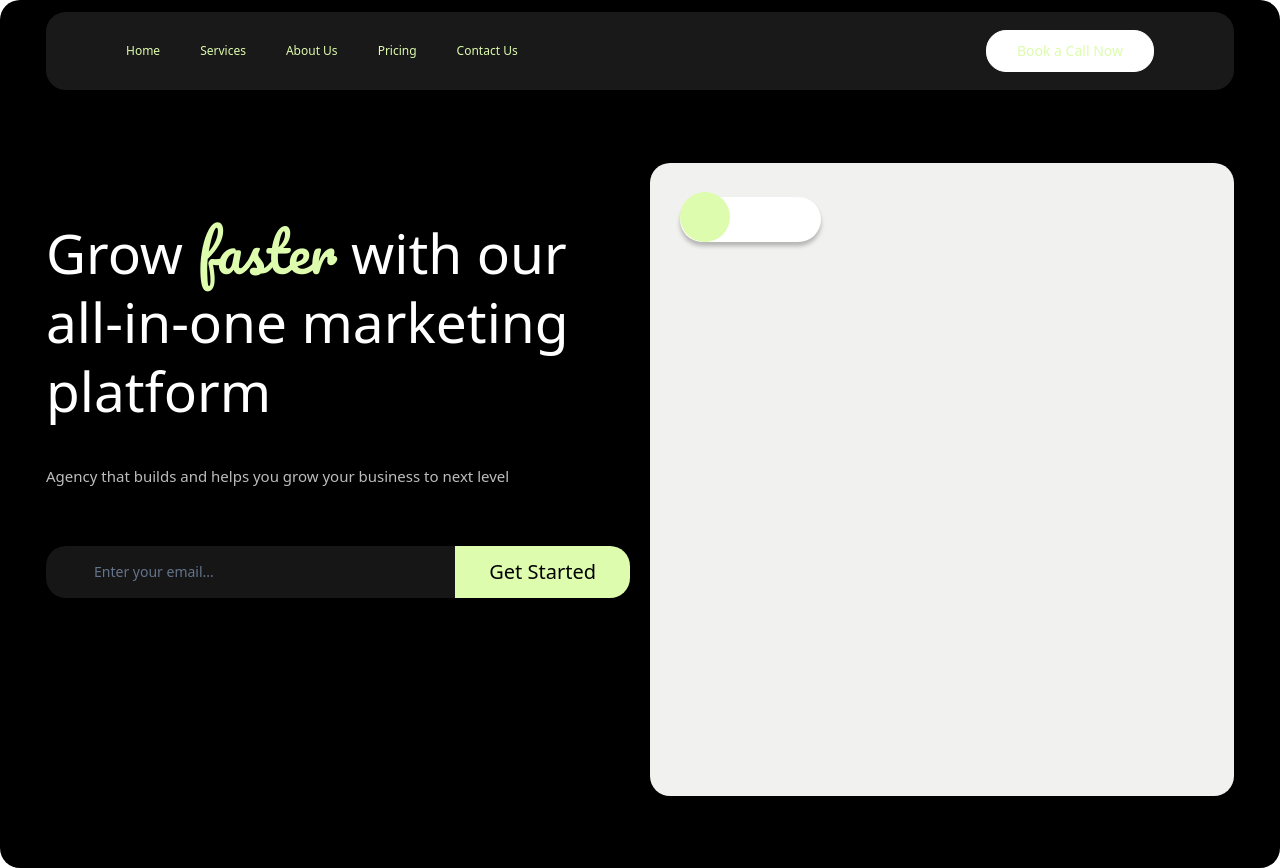
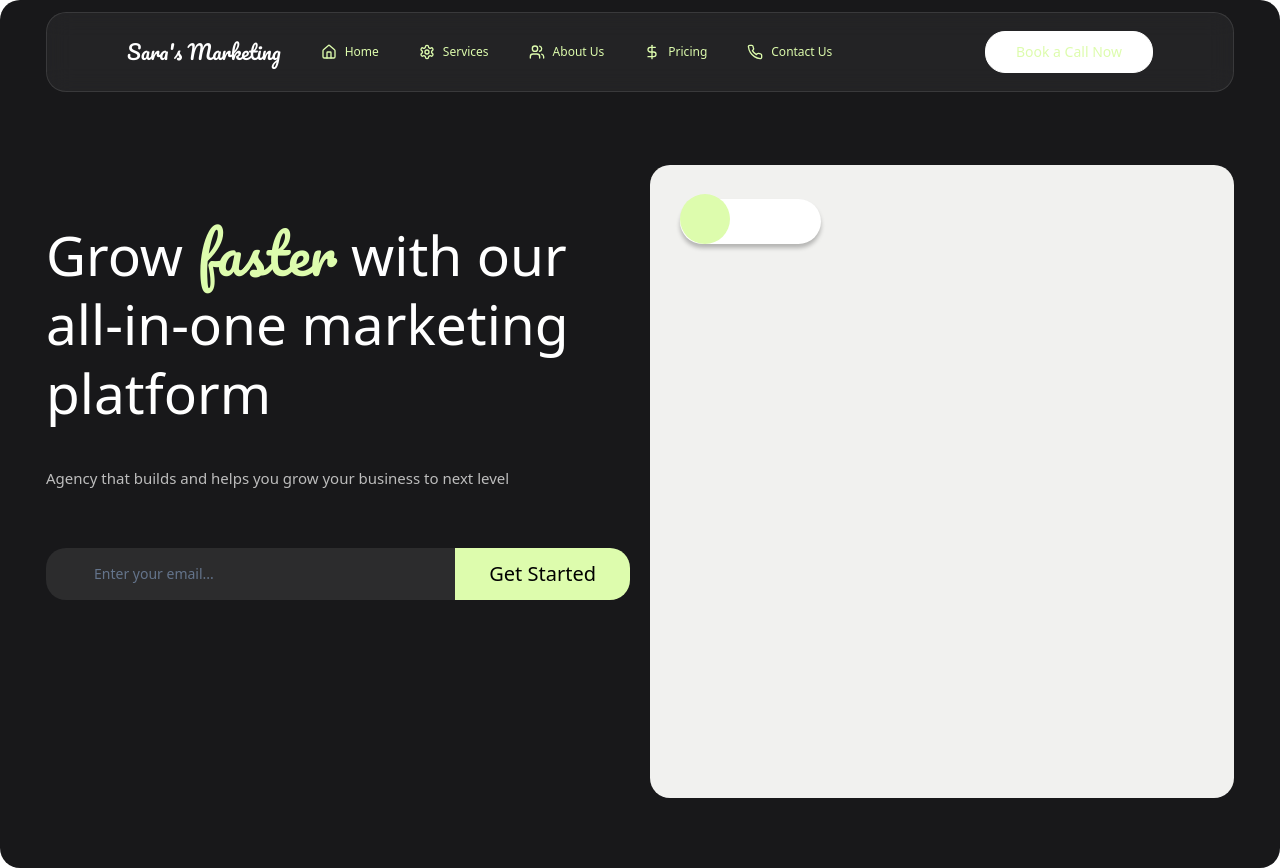
Before and after one commit to mujtahid-py/p-863186, a React (Vite) app: page / in a window 1280 px wide. Built offline with nearby package versions, Linux system fonts and the light colour scheme.

Commit message:
Update navbar and hero styles
- Lightened the shade of black used.
- Added vector icons to navbar links.
- Added a temporary "Sara's Marketing" logo to the navbar.
- Made the navbar fully transparent with rounded corners and a glassmorphic effect.

```diff
--- a/src/components/home/Navbar.tsx
+++ b/src/components/home/Navbar.tsx
@@ -1,27 +1,36 @@
+
 import React from "react";
 import { Button } from "@/components/ui/button";
+import { Home, Settings, Users, DollarSign, Phone } from "lucide-react";
 
 const Navbar = () => {
   const navItems = [
-    { label: "Home", href: "#" },
-    { label: "Services", href: "#services" },
-    { label: "About Us", href: "#about" },
-    { label: "Pricing", href: "#pricing" },
-    { label: "Contact Us", href: "#contact" },
+    { label: "Home", href: "#", icon: Home },
+    { label: "Services", href: "#services", icon: Settings },
+    { label: "About Us", href: "#about", icon: Users },
+    { label: "Pricing", href: "#pricing", icon: DollarSign },
+    { label: "Contact Us", href: "#contact", icon: Phone },
   ];
 
   return (
-    <nav className="bg-[rgba(247,242,242,0.1)] flex w-full items-center justify-between text-xs text-[#DDFCAD] px-20 py-[18px] rounded-[20px] max-md:px-5">
+    <nav className="backdrop-blur-md bg-white/5 border border-white/10 flex w-full items-center justify-between text-xs text-[#DDFCAD] px-20 py-[18px] rounded-[20px] max-md:px-5">
+      <div className="flex items-center gap-[40px]">
+        <span className="text-xl font-['Pacifico'] text-white">Sara's Marketing</span>
         <div className="flex items-center gap-[40px] flex-wrap">
-        {navItems.map((item) => (
+          {navItems.map((item) => {
+            const Icon = item.icon;
+            return (
               <a
                 key={item.label}
                 href={item.href}
-            className="hover:text-white transition-colors"
+                className="hover:text-white transition-colors flex items-center gap-2"
               >
+                <Icon size={16} />
                 {item.label}
               </a>
-        ))}
+            );
+          })}
+        </div>
       </div>
       <Button
         variant="outline"
--- a/src/pages/Index.tsx
+++ b/src/pages/Index.tsx
@@ -6,7 +6,7 @@ import Hero from "@/components/home/Hero";
 const Index = () => {
   return (
     <main className="bg-white min-h-screen overflow-hidden">
-      <div className="relative min-h-[868px] w-full pt-3 pb-[67px] px-3.5 rounded-[20px] bg-black">
+      <div className="relative min-h-[868px] w-full pt-3 pb-[67px] px-3.5 rounded-[20px] bg-[#18181A]">
         <div className="container mx-auto">
           <Navbar />
           <div className="mt-[73px] max-w-[1283px] mx-auto max-md:mt-10">
```
Lines whose indentation alone changed are shown as unchanged.
